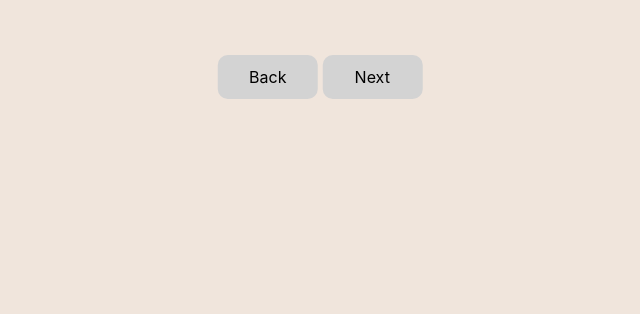
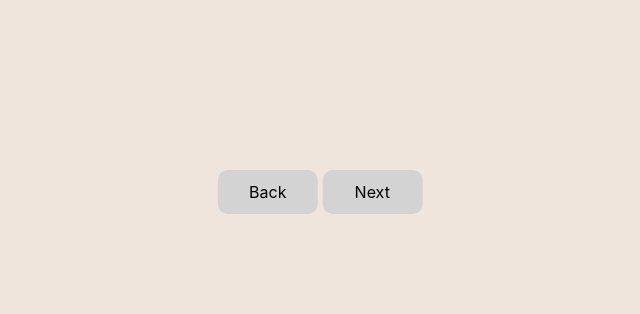
Before and after one commit to vaughn486/KoreanDrinkingGames, a Flask app: page /learn_games/1 in a window 1280 px wide. Shown: the part 486-800 px from the top of the page, without its empty margins (320-960 px from the left). Run offline with Flask 3, Linux system fonts and the light colour scheme; some libraries are stand-ins or nearby versions; some web fonts are replaced.

Commit message:
buttons fixed at bottom

```diff
--- a/code/static/main.css
+++ b/code/static/main.css
@@ -235,6 +235,7 @@ h2 {
     left: 50%; /* Centers the container */
     transform: translateX(-50%); /* Aligns center of the container to the center of the page */
     z-index: 1000; /* Ensures it stays on top of other elements */
+    bottom: 100px;
 }
 
 .back {
```
